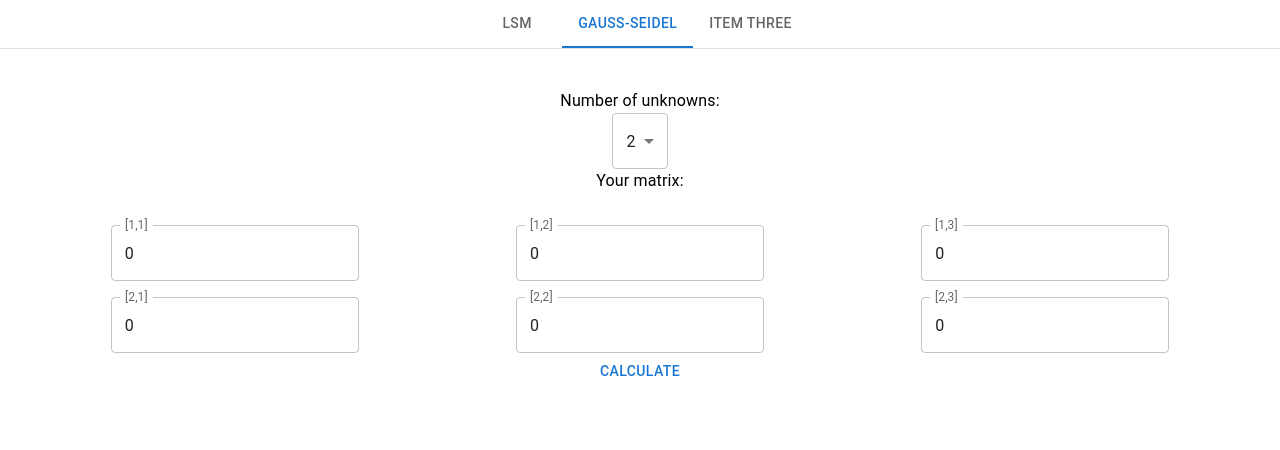
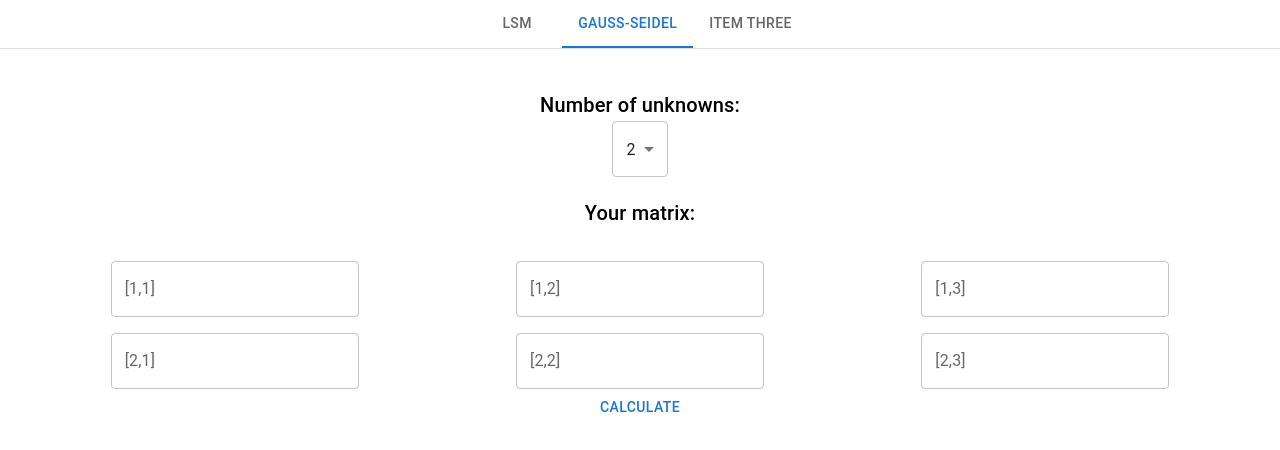
Before and after one commit to Lauvsnes1/numerical-methods, a React (Create React App) app: page / in a window 1280 px wide. Both pictures are taken after a click on the tab "GAUSS-SEIDEL". Shown: the top 450 px of the page. Built offline with nearby package versions, Linux system fonts and the light colour scheme.

Commit message:
fix some console errors gauss-seidel

```diff
--- a/src/components/gaussSeidel.tsx
+++ b/src/components/gaussSeidel.tsx
@@ -13,7 +13,7 @@ const MatrixInput: React.FC = () => {
   const handleCalculate = () => {
     //let tempMatrix = matrix;
 
-    const EPSILON = 1e-5; // Precision threshold
+    const EPSILON = 1e-4; // Precision threshold
     const MAX_ITERATIONS = 100; // Avoid infinite loop
 
     let n = matrix.length;
@@ -52,7 +52,9 @@ const MatrixInput: React.FC = () => {
     });
 
     console.log('solution:', x);
-    setResult(x);
+    if (x[0] && x[1]) {
+      setResult(x);
+    }
   };
 
   // useEffect to update matrix size when numberOfUnknowns changes
@@ -76,7 +78,7 @@ const MatrixInput: React.FC = () => {
 
   return (
     <Box sx={{ m: 2, display: 'flex', flexDirection: 'column' }}>
-      <Typography>Number of unknowns:</Typography>
+      <Typography variant="h6">Number of unknowns:</Typography>
       <Select
         labelId="unknowns-label"
         value={numberOfUnknowns}
@@ -89,7 +91,9 @@ const MatrixInput: React.FC = () => {
           </MenuItem>
         ))}
       </Select>
-      <Typography>Your matrix:</Typography>
+      <Typography sx={{ paddingTop: '20px' }} variant="h6">
+        Your matrix:
+      </Typography>
 
       <Grid container spacing={2} sx={{ mt: 2 }}>
         {matrix.map((row, i) =>
@@ -99,7 +103,7 @@ const MatrixInput: React.FC = () => {
               <TextField
                 type="number"
                 label={`[${i + 1},${j + 1}]`}
-                value={value}
+                //value={value}
                 onChange={handleMatrixChange(i, j)}
               />
             </Grid>
@@ -111,7 +115,7 @@ const MatrixInput: React.FC = () => {
       </Button>
       <Grid container spacing={2} sx={{ mt: 2 }}>
         {result.map((res, index) => (
-          <Grid item xs={12}>
+          <Grid item xs={12} key={index}>
             <TextField
               label={`X_${index}`}
               value={res}
```
